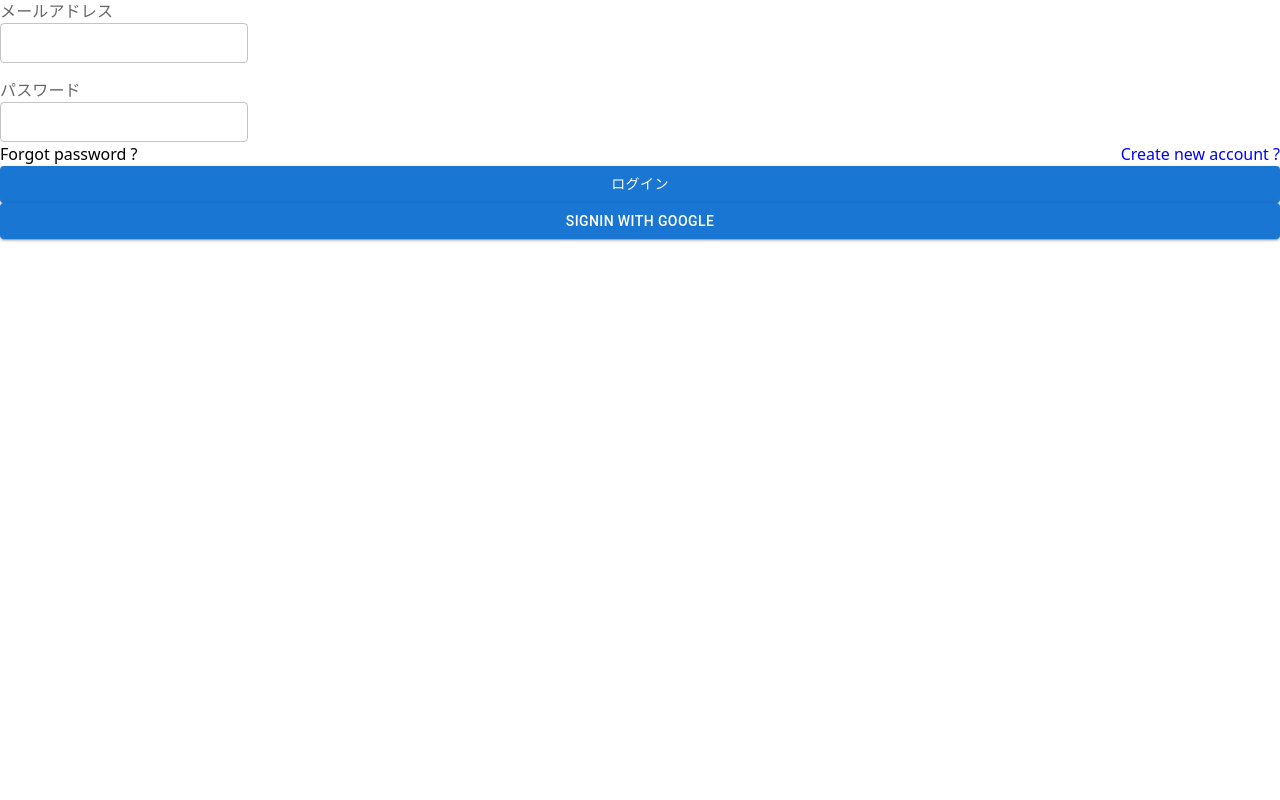
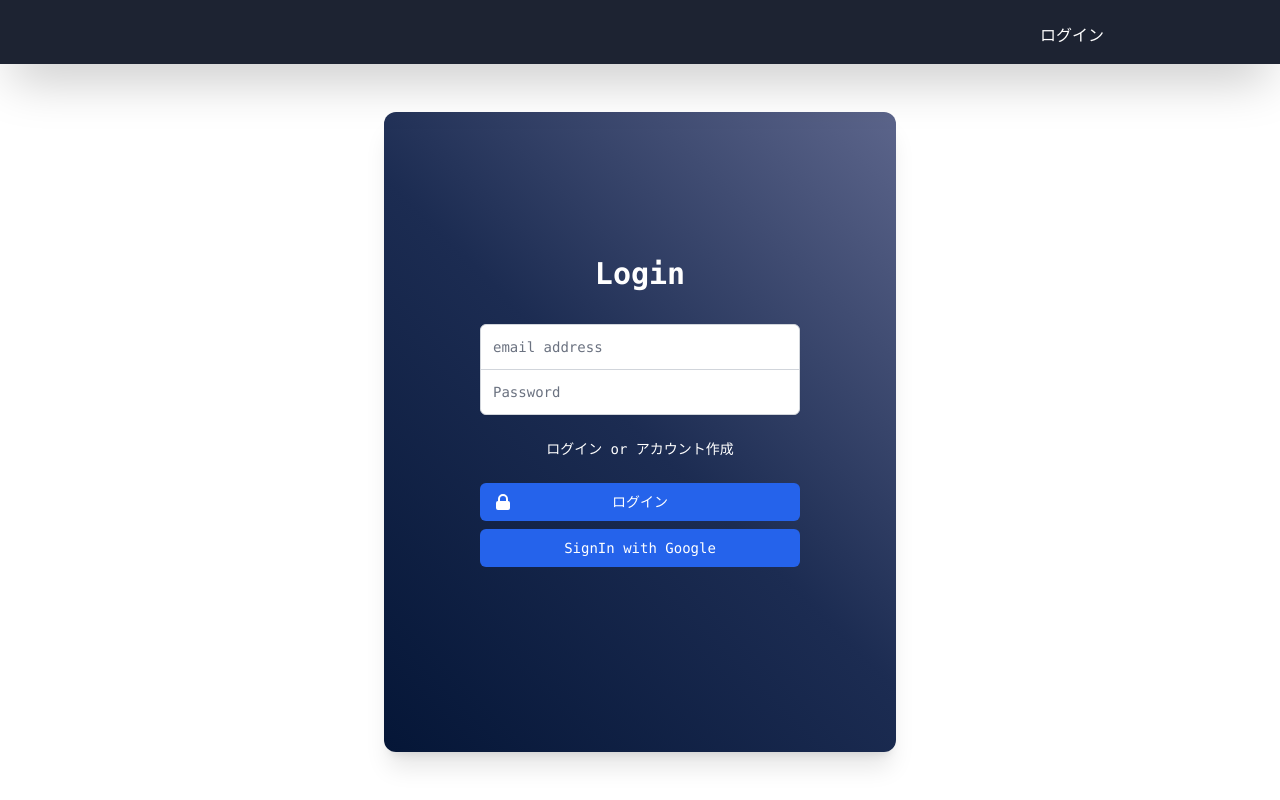
Before and after one commit to ayakuma309/movie-dialoge, a Next.js app: page /loginForm in a window 1280 px wide. Built offline with nearby package versions, Linux system fonts and the light colour scheme; no server answers.

Commit message:
💄 fix: ログイン画面のスタイル

```diff
--- /dev/null
+++ b/pages/components/login/Auth.tsx
@@ -0,0 +1,118 @@
+import React, { useState } from 'react'
+import { useRouter } from 'next/router'
+import { getAuth, createUserWithEmailAndPassword , signInWithEmailAndPassword,  GoogleAuthProvider, signInWithPopup} from "firebase/auth"
+
+const Auth: React.FC = () => {
+  const router = useRouter()
+  const auth = getAuth()
+  const [email, setEmail] = useState("")
+  const [password, setPassword] = useState("")
+  const [isLogin, setIsLogin] = useState(true);
+
+  //新規登録
+  const signUpEmail = async (e: React.FormEvent<HTMLFormElement>) => {
+    e.preventDefault()
+    await createUserWithEmailAndPassword(auth, email, password)
+    router.push("/")
+  }
+  //ログイン
+  const signInEmail = async (e: React.FormEvent<HTMLFormElement>) => {
+    e.preventDefault()
+    //auth.signInWithEmailAndPassword(email, password)の一行でログイン処理を行っている。
+    await signInWithEmailAndPassword(auth, email, password)
+    router.push("/")
+  };
+
+  const signInGoogle = async () => {
+    const provider = new GoogleAuthProvider();
+    const auth = getAuth();
+    await signInWithPopup(auth, provider).catch(() => {
+      alert("ログインに失敗しました");
+    });
+    router.push("/")
+  }
+
+  return (
+    <div className='my-0 mt-20 sm:mt-0'>
+      <div>
+        <h2 className='mt-8 text-center text-3xl font-extrabold text-white'>
+          {isLogin ? 'Login' : 'Sign Up'}
+        </h2>
+      </div>
+      <form className='mx-10 mt-8 space-y-6 sm:mx-0' onSubmit={isLogin ? signInEmail : signUpEmail}>
+        <input type='hidden' name='remember' value='true' />
+        <div className='-space-y-px rounded-md shadow-sm'>
+          <div>
+            <input
+              id='email'
+              type='email'
+              autoComplete='email'
+              required
+              className='relative block w-full appearance-none rounded-none rounded-t-md border border-gray-300 px-3 py-3 text-xs text-gray-900 placeholder-gray-500 focus:z-10 focus:border-indigo-500 focus:outline-none focus:ring-indigo-500 sm:text-sm'
+              placeholder='email address'
+              value={email}
+              onChange={(e: React.ChangeEvent<HTMLInputElement>) => {
+                setEmail(e.currentTarget.value);
+              }}
+            />
+          </div>
+          <div>
+            <input
+              name='password'
+              type='password'
+              autoComplete='current-password'
+              required
+              className='relative block w-full appearance-none rounded-none rounded-b-md border border-gray-300 px-3 py-3 text-xs text-gray-900 placeholder-gray-500 focus:z-10 focus:border-indigo-500 focus:outline-none focus:ring-indigo-500 sm:text-sm'
+              placeholder='Password'
+              value={password}
+              onChange={(e: React.ChangeEvent<HTMLInputElement>) => {
+                setPassword(e.currentTarget.value);
+              }}
+            />
+          </div>
+        </div>
+        <div className='flex items-center justify-center'>
+          <div className='text-sm'>
+            <span
+              onClick={() => setIsLogin(!isLogin)}
+              className='cursor-pointer font-medium text-white hover:text-gray-500'
+            >
+              ログイン or アカウント作成
+            </span>
+          </div>
+        </div>
+
+        <div>
+          <button
+            type='submit'
+            className='group relative flex w-full justify-center rounded-md border border-transparent bg-blue-600 py-2 px-4 text-sm font-medium text-white hover:bg-blue-700 focus:outline-none focus:ring-2 focus:ring-indigo-500 focus:ring-offset-2'
+          >
+            <span className='absolute inset-y-0 left-0 flex items-center pl-3'>
+              <svg
+                className='h-5 w-5 text-white group-hover:text-indigo-400'
+                xmlns='http://www.w3.org/2000/svg'
+                viewBox='0 0 20 20'
+                fill='currentColor'
+                aria-hidden='true'
+              >
+                <path
+                  fillRule='evenodd'
+                  d='M5 9V7a5 5 0 0110 0v2a2 2 0 012 2v5a2 2 0 01-2 2H5a2 2 0 01-2-2v-5a2 2 0 012-2zm8-2v2H7V7a3 3 0 016 0z'
+                  clipRule='evenodd'
+                />
+              </svg>
+            </span>
+            {isLogin ? 'ログイン' : 'アカウント作成'}
+          </button>
+          <button
+            className='group relative flex w-full justify-center rounded-md border border-transparent bg-blue-600 py-2 px-4 my-2 text-sm font-medium text-white hover:bg-blue-700 focus:outline-none focus:ring-2 focus:ring-indigo-500 focus:ring-offset-2'
+            onClick={signInGoogle}
+          >
+            SignIn with Google
+          </button>
+        </div>
+      </form>
+    </div>
+  )
+}
+export default Auth
--- a/pages/index.tsx
+++ b/pages/index.tsx
@@ -1,34 +1,24 @@
 import { NextPage } from "next";
 import { useUser, logout } from "../lib/auth";
 import Link from "next/link";
+import Layout from "./components/common/Layout";
 
 const Home: NextPage = () => {
   const user = useUser();
-
-  const handleLogout = (): void => {
-    logout().catch((error) => console.error(error));
-  };
-
   return (
-    <main
-      className={`flex min-h-screen flex-col items-center justify-between p-24`}
-    >
+    <Layout title="セリフから選ぶ映画">
       <div>
         {user !== null ? (
           <>
             <h2>ログインしている</h2>
-            <button onClick={handleLogout}>ログアウト</button>
-            <p>{user.displayName}</p>
-            {user.uid}
           </>
         ) : (
           <>
             <h2>ログインしていない</h2>
-            <Link href="/loginForm">ログイン</Link>
           </>
         )}
       </div>
-    </main>
+    </Layout>
   );
 }
 export default Home;
--- a/pages/loginForm.tsx
+++ b/pages/loginForm.tsx
@@ -1,98 +1,14 @@
-import React, { useState } from 'react'
-import { useRouter } from 'next/router'
-import { getAuth, createUserWithEmailAndPassword , signInWithEmailAndPassword,  GoogleAuthProvider, signInWithPopup} from "firebase/auth"
-
-import { Button, Grid, InputLabel, TextField } from '@mui/material'
-import styles from '../styles/signForm.module.css'
-const LoginForm = () => {
-  const router = useRouter()
-  const auth = getAuth()
-  const [email, setEmail] = useState("")
-  const [password, setPassword] = useState("")
-  const [isLogin, setIsLogin] = useState(true);
-
-  //新規登録
-  const signUpEmail = async (e: React.FormEvent<HTMLFormElement>) => {
-    e.preventDefault()
-    await createUserWithEmailAndPassword(auth, email, password)
-    router.push("/")
-  }
-  //ログイン
-  const signInEmail = async (e: React.FormEvent<HTMLFormElement>) => {
-    e.preventDefault()
-    //auth.signInWithEmailAndPassword(email, password)の一行でログイン処理を行っている。
-    await signInWithEmailAndPassword(auth, email, password)
-    router.push("/")
-  };
-
-  const signInGoogle = async () => {
-    const provider = new GoogleAuthProvider();
-    const auth = getAuth();
-    await signInWithPopup(auth, provider).catch(() => {
-      alert("ログインに失敗しました");
-    });
-    router.push("/")
-  }
-
+import React from 'react'
+import { NextPage } from 'next'
+import Layout from './components/common/Layout'
+import Auth from './components/login/Auth'
+const LoginForm: NextPage = () => {
   return (
-    <div>
-      <form onSubmit={isLogin ? signInEmail : signUpEmail}>
-        <div className='d-flex justify-center items-center'>
-          <InputLabel>メールアドレス</InputLabel>
-          <TextField
-            name="email"
-            type="email"
-            size="small"
-            onChange={(e: React.ChangeEvent<HTMLInputElement>) => {
-              setEmail(e.currentTarget.value);
-            }}
-            className='pl-3'
-          />
-        </div>
-        <div className='d-flex justify-end align-middle mt-4'>
-          <InputLabel>パスワード</InputLabel>
-          <TextField
-            name="password"
-            type="password"
-            size="small"
-            onChange={(e: React.ChangeEvent<HTMLInputElement>) => {
-              setPassword(e.currentTarget.value);
-            }}
-            className='pl-3'
-          />
-        </div>
-        <Grid container>
-          <Grid item xs>
-            <span
-              className={styles.login_reset}
-              // onClick={() => setOpenModal(true)}
-            >
-              Forgot password ?
-            </span>
-          </Grid>
-          <Grid item>
-            <span
-              className={styles.login_toggleMode}
-              onClick={() => setIsLogin(!isLogin)}
-            >
-              {isLogin ? "Create new account ?" : "Back to login"}
-            </span>
-          </Grid>
-        </Grid>
-        <Button fullWidth variant="contained" color="primary" className="mt-4" type="submit">
-          {isLogin ? "ログイン" : "新規登録"}
-        </Button>
-      </form>
-      <Button
-        fullWidth
-        variant="contained"
-        color="primary"
-        className="mt-4"
-        onClick={signInGoogle}
-      >
-        SignIn with Google
-      </Button>
-    </div>
+    <Layout title="ログイン">
+      <div className='container mx-auto mt-28 mb-12 w-[350px] rounded-xl text-center shadow-xl sm:w-full sm:max-w-lg sm:py-28 sm:px-24 bg-Color'>
+        <Auth />
+      </div>
+    </Layout>
   )
 }
 
--- a/styles/globals.css
+++ b/styles/globals.css
@@ -1,3 +1,7 @@
 @tailwind base;
 @tailwind components;
 @tailwind utilities;
+
+.bg-Color{
+  background: linear-gradient(45deg, #051637, #1c2c52, #5c658b);
+}
--- a/styles/signForm.module.css
+++ /dev/null
@@ -1,4 +0,0 @@
-.login_toggleMode {
-  cursor: pointer;
-  color: #0000ff;
-}
```
